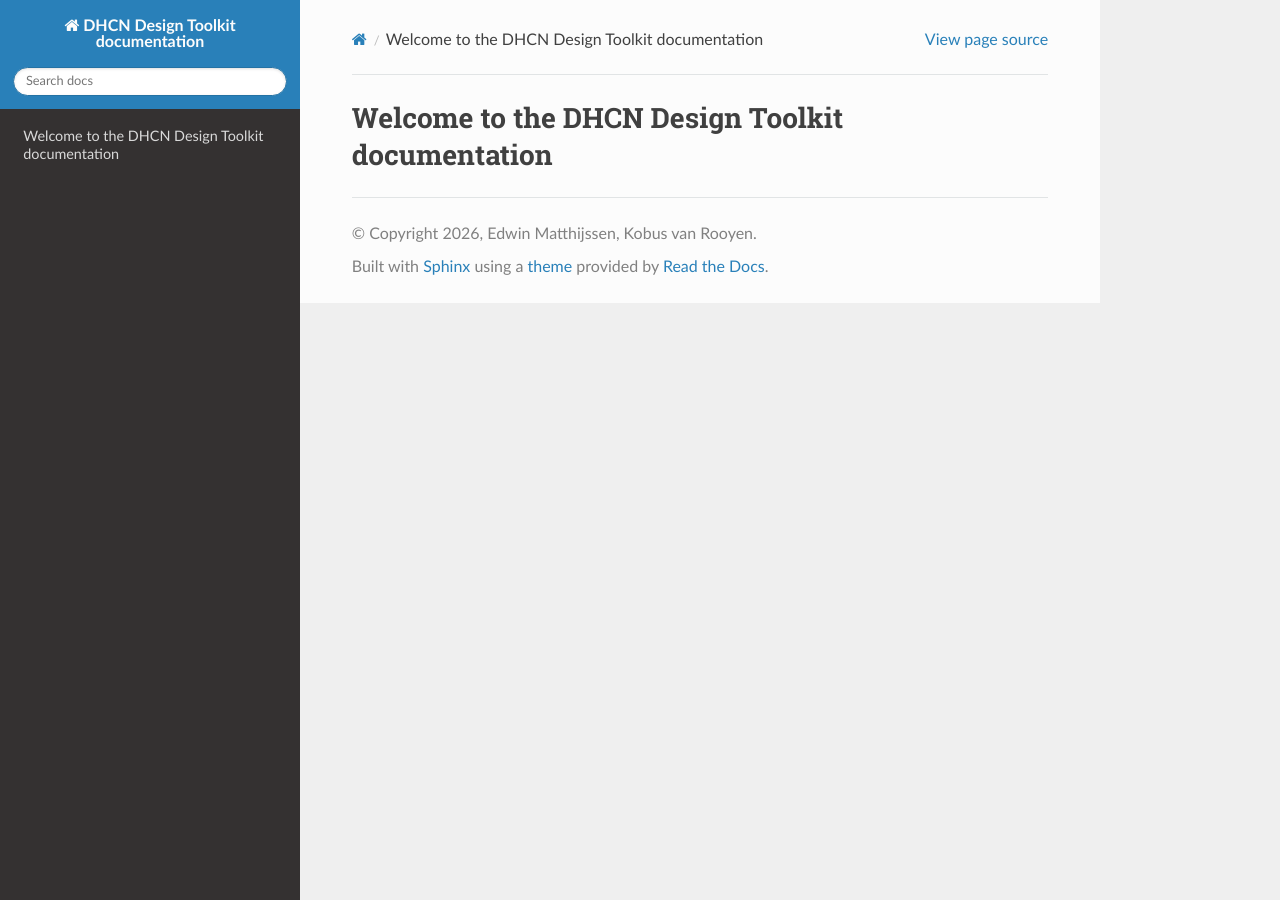
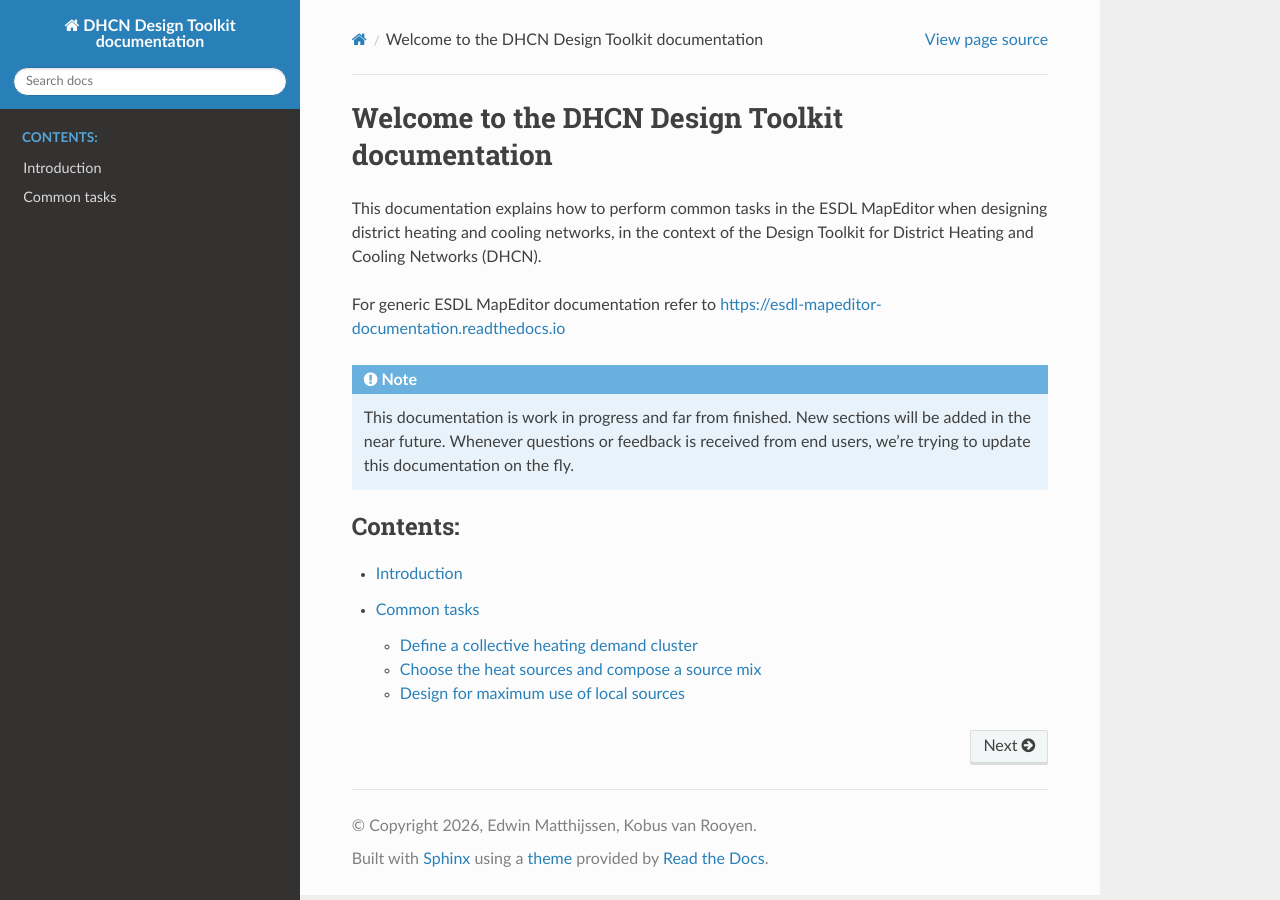
Before and after one commit to DHCN-Design-Toolkit/DHCN-DTK-documentation, a Sphinx documentation site: the page built from docs/source/index.rst, in a window 1280 px wide. Built offline with Sphinx 7.4.7 and the Read the Docs theme 3.1.0, drawn with Linux system fonts in a browser that asks for light colours; pages that are not in the unit, such as notebooks, are missing from menus.

Commit message:
Add some contents

```diff
--- /dev/null
+++ b/docs/source/2_common_tasks/choose_the_heat_sources_and_compose_a_source_mix.rst
@@ -0,0 +1,2 @@
+Choose the heat sources and compose a source mix
+================================================
--- /dev/null
+++ b/docs/source/2_common_tasks/define_collective_heating_demand_cluster.rst
@@ -0,0 +1,54 @@
+Define a collective heating demand cluster
+==========================================
+
+To define a collective heating demand cluster, the following steps must be followed:
+
+1. Add a HeatingDemand asset to the map
+---------------------------------------
+The HeatingDemand asset represents the heat exchange (WOS) and the distribution network that connects the individual buildings.
+
+From the AssetDrawToolbar at the bottom select the HeatingDemand asset
+
+  .. image:: images/select_heating_demand.png
+    :alt: AssetDrawToolbar - HeatingDemand asset
+
+This asset can then be added as a point (representing a single location) or as a polygon (indicating the area)
+
+To add the asset with a point shape geometry, just click anywhere on the map.
+To add the asset with a polygon shape geometry, change the drawing behaviour to polygons
+
+  .. image:: images/change_to_polygon.png
+    :alt: Change to draw a polygon shaped asset
+
+Then start drawing you polygon on the map. Finish the polygon by clicking on the first point again
+
+  .. image:: images/finalized_heating_demand_cluster.png
+    :alt: Finalized heating demand cluster
+
+2. Specify the maximum capacity
+-------------------------------
+Click on the asset with the mouse and edit the power attribute in the sidebar. The power must be entered in Watts. The user can enter things like `2G` for 2 Giga Watts or `10.5M` for 10.5 Mega Watts.
+
+  .. image:: images/changing_the_power.png
+    :alt: Changing the power
+
+3. Specify the CAPEX costs
+--------------------------
+The CAPEX costs of the HeatingDemand asset represent the CAPEX costs of the secondary system between the heating transfer substation and building connections
+
+The CAPEX costs are given in EUR/MW and scaled with the value of the power attribute.
+
+Click on the `Change or add costs` button
+
+  .. image:: images/cost_information.png
+    :alt: Cost information
+
+Change the value of the investment costs or any other costs according to your needs
+
+  .. image:: images/change_the_cost_values.png
+    :alt: change_the_cost_values.png
+
+4. Add the heating demand profile
+---------------------------------
+
+To be added
--- /dev/null
+++ b/docs/source/2_common_tasks/design_for_maximum_use_of_local_sources.rst
@@ -0,0 +1,2 @@
+Design for maximum use of local sources
+=======================================
--- /dev/null
+++ b/docs/source/2_common_tasks/index.rst
@@ -0,0 +1,11 @@
+Common tasks
+============
+
+.. toctree::
+   :maxdepth: 2
+   :caption: Subsections:
+
+   define_collective_heating_demand_cluster
+   choose_the_heat_sources_and_compose_a_source_mix
+   design_for_maximum_use_of_local_sources
+   ...
--- a/docs/source/index.rst
+++ b/docs/source/index.rst
@@ -1,2 +1,17 @@
 Welcome to the DHCN Design Toolkit documentation
 ================================================
+
+This documentation explains how to perform common tasks in the ESDL MapEditor when designing district heating and cooling networks, in the context of the Design Toolkit for District Heating and Cooling Networks (DHCN).
+
+For generic ESDL MapEditor documentation refer to https://esdl-mapeditor-documentation.readthedocs.io
+
+.. note::
+    This documentation is work in progress and far from finished. New sections will be added in the near future.
+    Whenever questions or feedback is received from end users, we're trying to update this documentation on the fly.
+
+.. toctree::
+   :maxdepth: 2
+   :caption: Contents:
+
+   1_introduction/index
+   2_common_tasks/index
```
Also changed, not shown: docs/source/1_introduction/index.rst (added, +17 -0 lines), docs/source/2_common_tasks/images/change_the_cost_values.png (added), docs/source/2_common_tasks/images/change_to_polygon.png (added), docs/source/2_common_tasks/images/changing_the_power.png (added), docs/source/2_common_tasks/images/cost_information.png (added), docs/source/2_common_tasks/images/finalized_heating_demand_cluster.png (added), docs/source/2_common_tasks/images/select_heating_demand.png (added).
